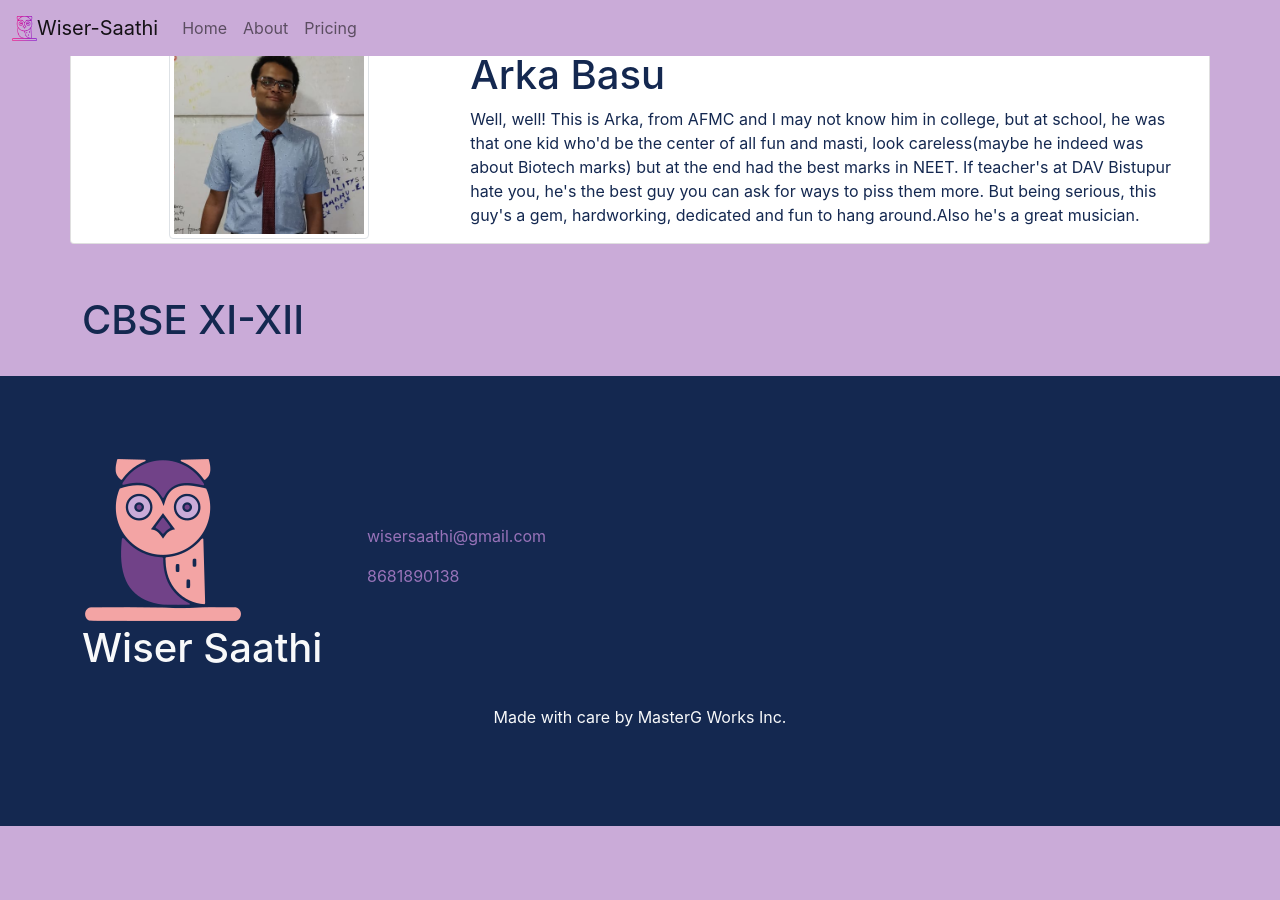
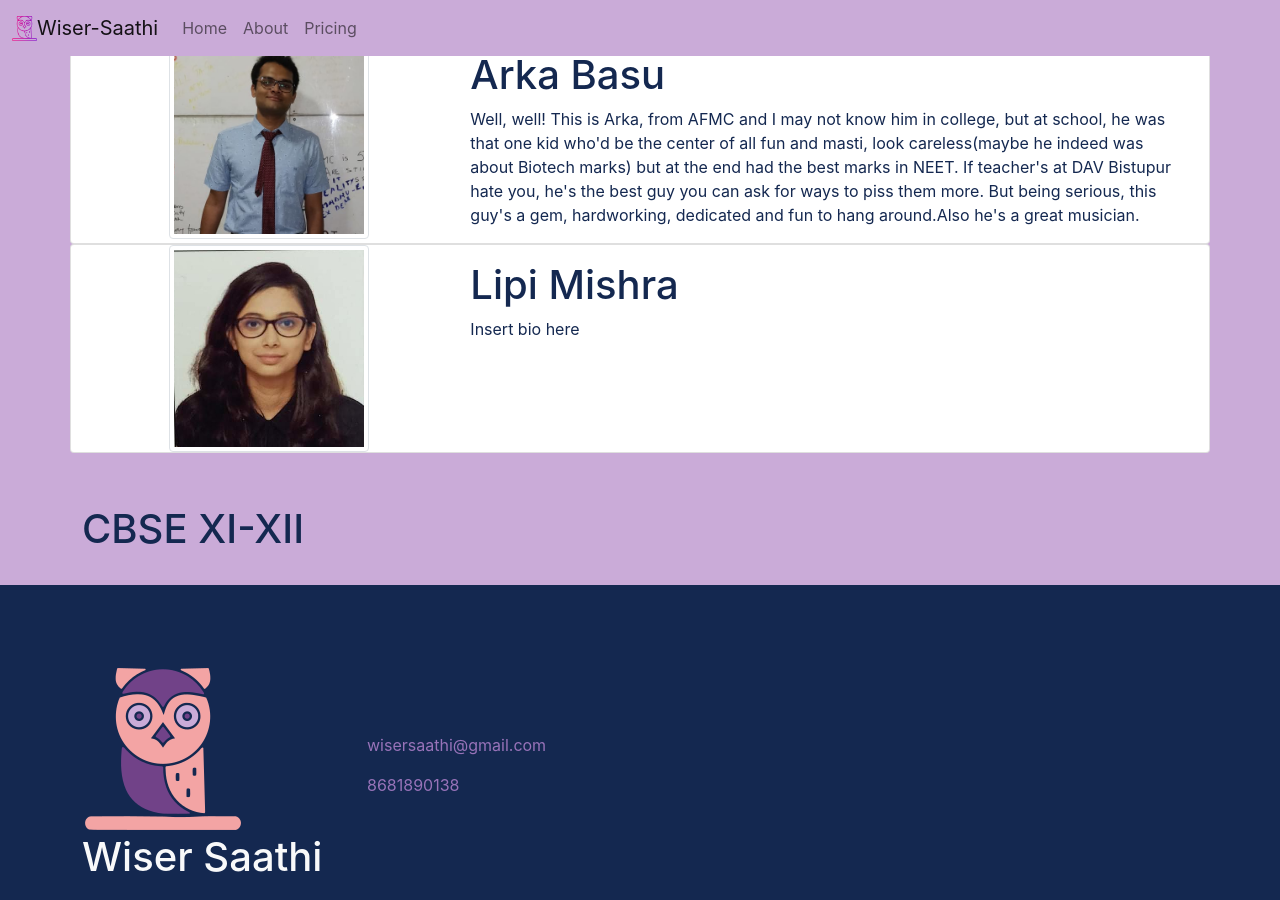
Before and after one commit to Wiser-Saathi/Wiser-Saathi.github.io, a Jekyll site: the page built from mentorlist.html, in a window 1280 px wide and 900 px high, scrolled down 1621 px. Built offline with Jekyll 4.4.1, drawn with Linux system fonts in a browser that asks for light colours; before the commit the page ends 2447 px from its top, so only the background shows below that.

Commit message:
Update streams.yml

```diff
--- a/_data/streams.yml
+++ b/_data/streams.yml
@@ -34,6 +34,10 @@
       ed: MBBS, AFMC Pune
       image: arka-basu.jpg
       bio: Well, well! This is Arka, from AFMC and I may not know him in college, but at school, he was that one kid who'd be the center of all fun and masti, look careless(maybe he indeed was about Biotech marks) but at the end had the best marks in NEET. If teacher's at DAV Bistupur hate you, he's the best guy you can ask for ways to piss them more. But being serious, this guy's a gem, hardworking, dedicated and fun to hang around.Also he's a great musician.
+    - name: Lipi Mishra
+      ed: IGPM
+      image: lipi-mishra.jpg
+      bio: Insert bio here
 - name: CBSE XI-XII
   tag: cbse12
   url: /mentorlist#cbse12
```
